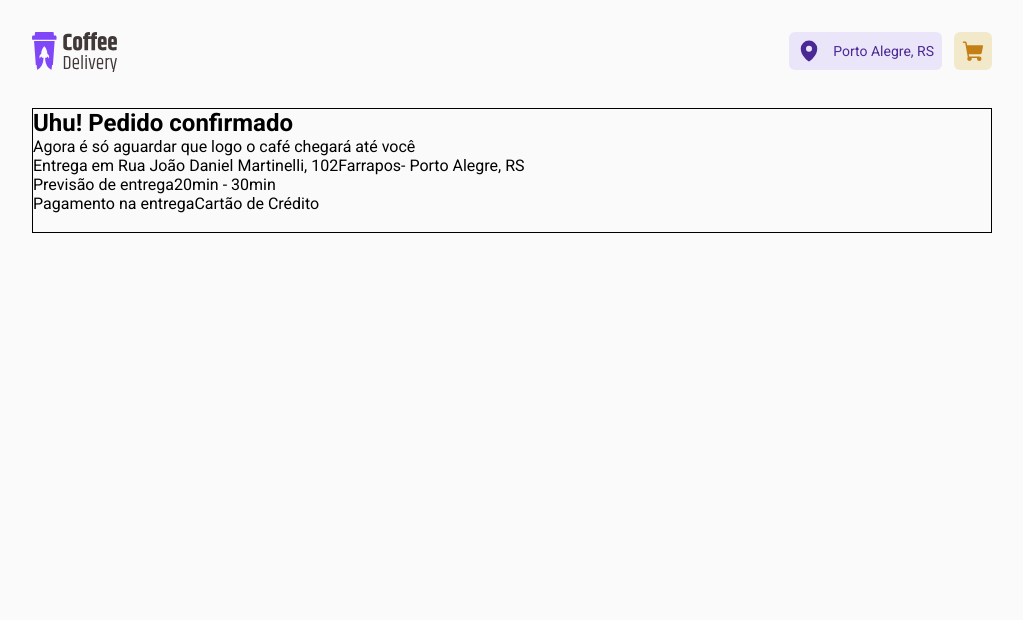
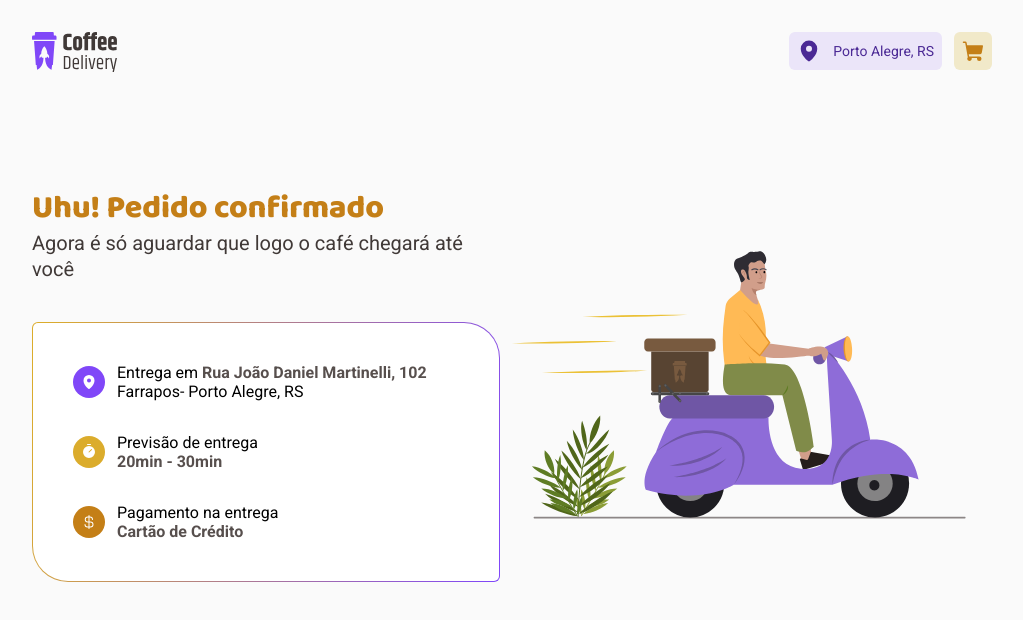
Before and after one commit to PedroHConrado/coffee-delivery, a React (Vite) app: page /success in a window 1280 px wide. Shown: the top 620 px of the page, without its empty margins (128-1151 px from the left). Built offline with nearby package versions, Linux system fonts and the light colour scheme.

Commit message:
finish Success page

```diff
--- a/src/pages/Success/index.tsx
+++ b/src/pages/Success/index.tsx
@@ -1,32 +1,50 @@
-import { SuccessContainer } from './styles'
+import { Adress, DetailsOrder, SuccessContainer, TypePayment } from './styles'
+import { CurrencyDollar, MapPin, Timer } from 'phosphor-react'
+
+import Image from '../../assets/Illustration.svg'
+import { Clock, Item } from '../Home/components/StoreDetails/styles'
 
 export function Success() {
   return (
     <SuccessContainer>
-      <div>
+      <DetailsOrder>
         <header>
           <h2>Uhu! Pedido confirmado</h2>
           <p>Agora é só aguardar que logo o café chegará até você</p>
         </header>
         <main>
+          <Item>
+            <Adress>
+              <MapPin weight="fill" />
+            </Adress>
             <div>
-            <img src="" alt="" />
-            <span>Entrega em Rua João Daniel Martinelli, 102</span>
+              <span>
+                Entrega em <strong>Rua João Daniel Martinelli, 102</strong>
+              </span>
               <span>Farrapos- Porto Alegre, RS</span>
             </div>
+          </Item>
+          <Item>
+            <Clock>
+              <Timer weight="fill" />
+            </Clock>
             <div>
-            <img src="" alt="" />
               <span>Previsão de entrega</span>
-            <span>20min - 30min</span>
+              <strong>20min - 30min</strong>
             </div>
+          </Item>
+          <Item>
+            <TypePayment>
+              <CurrencyDollar weight="fill" />
+            </TypePayment>
             <div>
-            <img src="" alt="" />
               <span>Pagamento na entrega</span>
-            <span>Cartão de Crédito</span>
+              <strong>Cartão de Crédito</strong>
             </div>
+          </Item>
         </main>
-      </div>
-      <img src="" alt="" />
+      </DetailsOrder>
+      <img src={Image} alt="" />
     </SuccessContainer>
   )
 }
--- a/src/pages/Success/styles.ts
+++ b/src/pages/Success/styles.ts
@@ -1,5 +1,56 @@
 import styled from 'styled-components'
+import { Icon } from '../Home/components/StoreDetails/styles'
 
 export const SuccessContainer = styled.div`
-  border: 1px solid;
+  margin-top: 5rem;
+  display: flex;
+  justify-content: space-between;
 `
+
+export const DetailsOrder = styled.div`
+  h2 {
+    font-family: 'Baloo 2', sans-serif;
+    font-size: 2rem;
+    font-weight: 800;
+    line-height: 2.625rem;
+    color: ${(props) => props.theme['yellow-dark']};
+  }
+
+  p {
+    font-family: 'Roboto', sans-serif;
+    font-size: 1.25rem;
+    font-weight: 400;
+    line-height: 1.625rem;
+    color: ${(props) => props.theme['base-subtitle']};
+
+    margin-bottom: 40px;
+  }
+
+  main {
+    padding: 2.5rem;
+    display: flex;
+    flex-direction: column;
+    gap: 2rem;
+    border: 1px solid transparent;
+    border-radius: 6px 36px;
+    background: linear-gradient(white, white) padding-box,
+      linear-gradient(102.89deg, #dbac2c 2.61%, #8047f8 98.76%) border-box;
+
+    div {
+      display: flex;
+      flex-direction: column;
+
+      p,
+      strong {
+        color: ${(props) => props.theme['base-text']};
+      }
+    }
+  }
+`
+
+export const Adress = styled(Icon)`
+  background: ${(props) => props.theme['purple-medium']};
+`
+export const TypePayment = styled(Icon)`
+  background: ${(props) => props.theme['yellow-dark']};
+`
```
Also changed, not shown: src/assets/Illustration.svg (added). Lines whose indentation alone changed are shown as unchanged.
